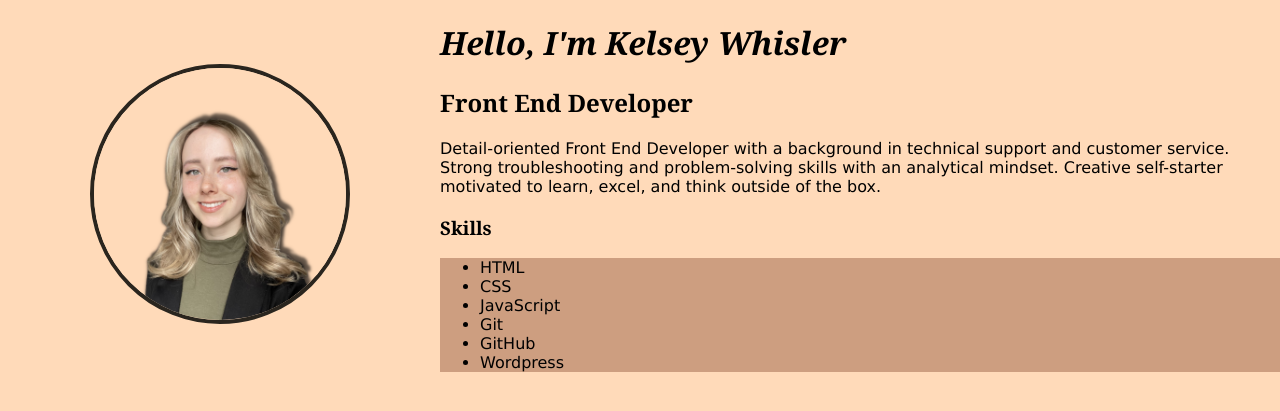
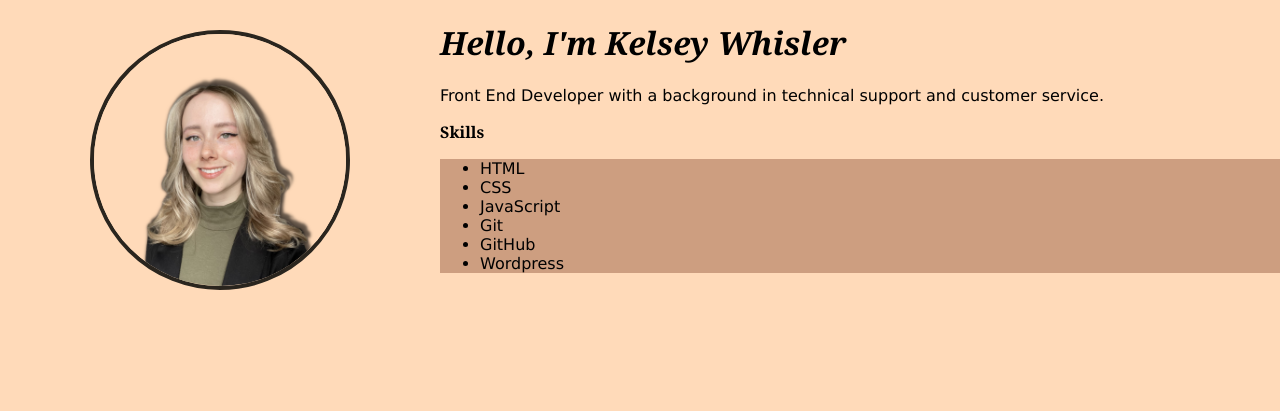
Before and after one commit to kwhis/kwhis.github.io, a PHP site: page / in a window 1280 px wide. Shown: the part 86-497 px from the top of the page. Run offline with PHP 8.4, Linux system fonts and the light colour scheme.

Commit message:
Change text on homepage and resize Skill header

```diff
--- a/css/style.css
+++ b/css/style.css
@@ -9,6 +9,10 @@ h2,
 h3,
 h4{
     font-family: Georgia, serif;
+}
+
+.skills {
+    font-size: medium;
 }
 
 a {
--- a/index.html
+++ b/index.html
@@ -26,12 +26,11 @@
         </div>
         <div class="content-flex">
             <h1><i>Hello, I'm Kelsey Whisler</i></h1>
-            <h2>Front End Developer</h2>
             <p>
-                Detail-oriented Front End Developer with a background in technical support and customer service. Strong troubleshooting and problem-solving skills with an analytical mindset. Creative self-starter motivated to learn, excel, and think outside of the box.
+                Front End Developer with a background in technical support and customer service.
             </p>
 
-            <h3>Skills</h3>
+            <h2 class="skills">Skills</h2>
             <ul>
                 <li>HTML</li>
                 <li>CSS</li>
```
